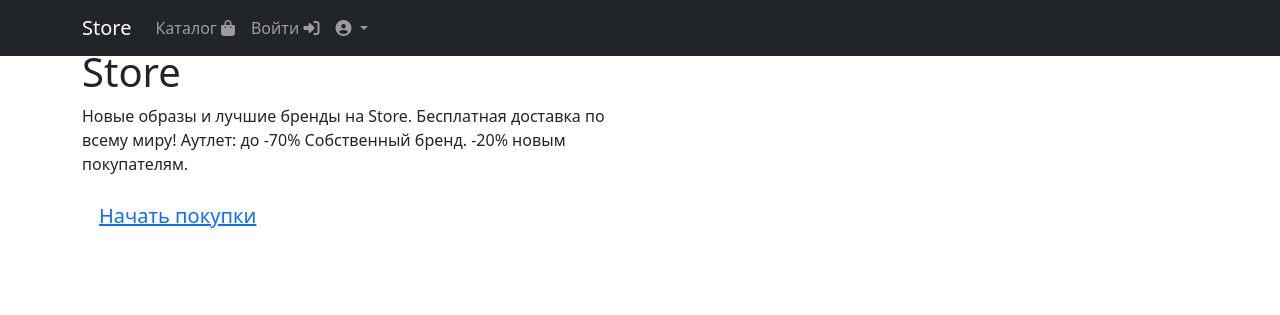
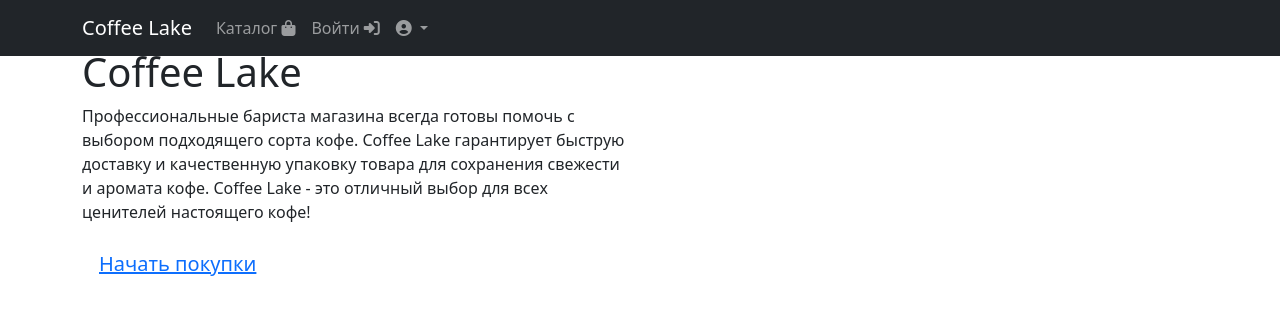
Before and after one commit to collinearen/online-store-project, a Django app: page / in a window 1280 px wide. Shown: the top 315 px of the page. Run offline with Django 3.2, Linux system fonts and the light colour scheme; some libraries are stand-ins or nearby versions.

Commit message:
five commit // here we have already implemented the dry principle in the templates, expanded them with base.html, and worked a little with controllers

```diff
--- /dev/null
+++ b/store/products/templates/products/base.html
@@ -0,0 +1,78 @@
+{% load static %}
+<!DOCTYPE html>
+<html lang="en">
+
+<head>
+
+    <meta charset="utf-8">
+    <meta name="viewport" content="width=device-width, initial-scale=1, shrink-to-fit=no">
+    <meta name="description" content="">
+    <meta name="author" content="">
+
+    <title>{{ name_store }}</title>
+    {% block css %}
+    {% endblock %}
+</head>
+
+<body>
+
+<!-- Navigation -->
+<nav class="navbar navbar-expand-lg navbar-dark bg-dark fixed-top">
+    <div class="container">
+        <a class="navbar-brand" href="index.html">{{ name_store }}</a>
+        <button class="navbar-toggler" type="button" data-toggle="collapse" data-target="#navbarResponsive"
+                aria-controls="navbarResponsive" aria-expanded="false" aria-label="Toggle navigation">
+            <span class="navbar-toggler-icon"></span>
+        </button>
+        <div class="collapse navbar-collapse" id="navbarResponsive">
+            <ul class="navbar-nav ml-auto">
+                <li class="nav-item">
+                    <a class="nav-link" href="{% url 'products' %}">Каталог <i class="fas fa-shopping-bag"></i> </a>
+                </li>
+                <li class="nav-item">
+                    <a class="nav-link" href="users/login.html">Войти <i class="fas fa-sign-in-alt"></i></a>
+                </li>
+                <li class="nav-item dropdown">
+                    <a class="nav-link dropdown-toggle" href="#" id="navbarDropdown" role="button"
+                       data-bs-toggle="dropdown" aria-expanded="false">
+                        <i class="fas fa-user-circle"></i>
+                    </a>
+                    <ul class="dropdown-menu" aria-labelledby="navbarDropdown">
+                        <li>
+                            <a class="dropdown-item" href="users/profile.html">Профиль</a>
+                        </li>
+                        <li><a class="dropdown-item" href="orders/orders.html">Заказы</a></li>
+                        <li><a class="dropdown-item" href="#">Админ-панель</a></li>
+                        <li>
+                            <hr class="dropdown-divider">
+                        </li>
+                        <li>
+                            <a class="dropdown-item" href="#">
+                                Выйти
+                            </a>
+                        </li>
+                    </ul>
+                </li>
+            </ul>
+        </div>
+    </div>
+</nav>
+
+<!-- Page Content -->
+{% block content %} {% endblock %}
+
+{% block footer %} {% endblock %}
+
+<!-- Bootstrap core JavaScript -->
+<script src="{% static 'vendor/jquery/jquery.min.js' %}"></script>
+<script src="{% static 'vendor/bootstrap/js/bootstrap.bundle.min.js' %}"></script>
+<script src="https://cdn.jsdelivr.net/npm/bootstrap@5.1.3/dist/js/bootstrap.bundle.min.js"
+        integrity="sha384-ka7Sk0Gln4gmtz2MlQnikT1wXgYsOg+OMhuP+IlRH9sENBO0LRn5q+8nbTov4+1p"
+        crossorigin="anonymous"></script>
+
+<!-- FontAwesome script -->
+<script src="{% static 'vendor/fontawesome/fontawesome-icons.js' %}" crossorigin="anonymous"></script>
+
+</body>
+
+</html>
--- a/store/products/templates/products/index.html
+++ b/store/products/templates/products/index.html
@@ -1,69 +1,12 @@
+{% extends 'products/base.html' %}
 {% load static %}
-<!DOCTYPE html>
-<html lang="en">
 
-<head>
+{% block css %}
+    <link href="{% static 'vendor/bootstrap/css/bootstrap.min.css' %}" rel="stylesheet">
+    <link href="{% static 'vendor/css/index.css' %}" rel="stylesheet">
+{% endblock %}
+{% block content %}
 
-    <meta charset="utf-8">
-    <meta name="viewport" content="width=device-width, initial-scale=1, shrink-to-fit=no">
-    <meta name="description" content="">
-    <meta name="author" content="">
-
-    <title>Store</title>
-
-    <!-- Bootstrap core CSS -->
-    <link href="/static/vendor/bootstrap/css/bootstrap.min.css" rel="stylesheet">
-
-    <!-- Custom styles for this template -->
-    <link href="/static/vendor/css/index.css" rel="stylesheet">
-
-</head>
-
-<body>
-
-<!-- Navigation -->
-<nav class="navbar navbar-expand-lg navbar-dark bg-dark fixed-top">
-    <div class="container">
-        <a class="navbar-brand" href="index.html">Store</a>
-        <button class="navbar-toggler" type="button" data-toggle="collapse" data-target="#navbarResponsive"
-                aria-controls="navbarResponsive" aria-expanded="false" aria-label="Toggle navigation">
-            <span class="navbar-toggler-icon"></span>
-        </button>
-        <div class="collapse navbar-collapse" id="navbarResponsive">
-            <ul class="navbar-nav ml-auto">
-                <li class="nav-item">
-                    <a class="nav-link" href="products.html">Каталог <i class="fas fa-shopping-bag"></i> </a>
-                </li>
-                <li class="nav-item">
-                    <a class="nav-link" href="users/login.html">Войти <i class="fas fa-sign-in-alt"></i></a>
-                </li>
-                <li class="nav-item dropdown">
-                    <a class="nav-link dropdown-toggle" href="#" id="navbarDropdown" role="button"
-                       data-bs-toggle="dropdown" aria-expanded="false">
-                        <i class="fas fa-user-circle"></i>
-                    </a>
-                    <ul class="dropdown-menu" aria-labelledby="navbarDropdown">
-                        <li>
-                            <a class="dropdown-item" href="users/profile.html">Профиль</a>
-                        </li>
-                        <li><a class="dropdown-item" href="orders/orders.html">Заказы</a></li>
-                        <li><a class="dropdown-item" href="#">Админ-панель</a></li>
-                        <li>
-                            <hr class="dropdown-divider">
-                        </li>
-                        <li>
-                            <a class="dropdown-item" href="#">
-                                Выйти
-                            </a>
-                        </li>
-                    </ul>
-                </li>
-            </ul>
-        </div>
-    </div>
-</nav>
-
-<!-- Page Content -->
     <section>
         <!--    <div class="alert alert-light text-center" role="alert">-->
         <!--        Информационное сообщение-->
@@ -71,10 +14,13 @@
         <div class="container">
             <div class="row">
                 <div class="col-lg-6">
-                <h1 class="mt-5">Store</h1>
+                    <h1 class="mt-5">{{ name_store }}</h1>
                     <p>
-                    Новые образы и лучшие бренды на Store.
-                    Бесплатная доставка по всему миру! Аутлет: до -70% Собственный бренд. -20% новым покупателям.
+                        Профессиональные бариста магазина всегда готовы помочь с выбором подходящего сорта кофе. Coffee
+                        Lake гарантирует быструю доставку и качественную
+                        упаковку товара для сохранения свежести и аромата кофе.
+                        Coffee Lake - это отличный выбор для всех ценителей настоящего кофе!
+
                     </p>
                     <button id="start-purchase-btn" type="button" class="btn btn-lg">
                         <a id="start-purchase-link" href="products.html">
@@ -85,17 +31,4 @@
             </div>
         </div>
 </section>
-
-<!-- Bootstrap core JavaScript -->
-<script src="/static/vendor/jquery/jquery.min.js"></script>
-<script src="/static/vendor/bootstrap/js/bootstrap.bundle.min.js"></script>
-<script src="https://cdn.jsdelivr.net/npm/bootstrap@5.1.3/dist/js/bootstrap.bundle.min.js"
-        integrity="sha384-ka7Sk0Gln4gmtz2MlQnikT1wXgYsOg+OMhuP+IlRH9sENBO0LRn5q+8nbTov4+1p"
-        crossorigin="anonymous"></script>
-
-<!-- FontAwesome script -->
-<script src="/static/vendor/fontawesome/fontawesome-icons.js" crossorigin="anonymous"></script>
-
-</body>
-
-</html>
+{% endblock %}
--- a/store/products/views.py
+++ b/store/products/views.py
@@ -2,7 +2,9 @@ from django.shortcuts import render
 
 
 def index(request):
-    return render(request=request, template_name="products/index.html")
+    context = {
+        'name_store': "Coffee Lake"}
+    return render(request=request, template_name="products/index.html", context=context)
 
 
 def products(request):
```
Also changed, not shown: store/products/templates/products/products.html (+8 -81 lines). Lines whose indentation alone changed are shown as unchanged.
